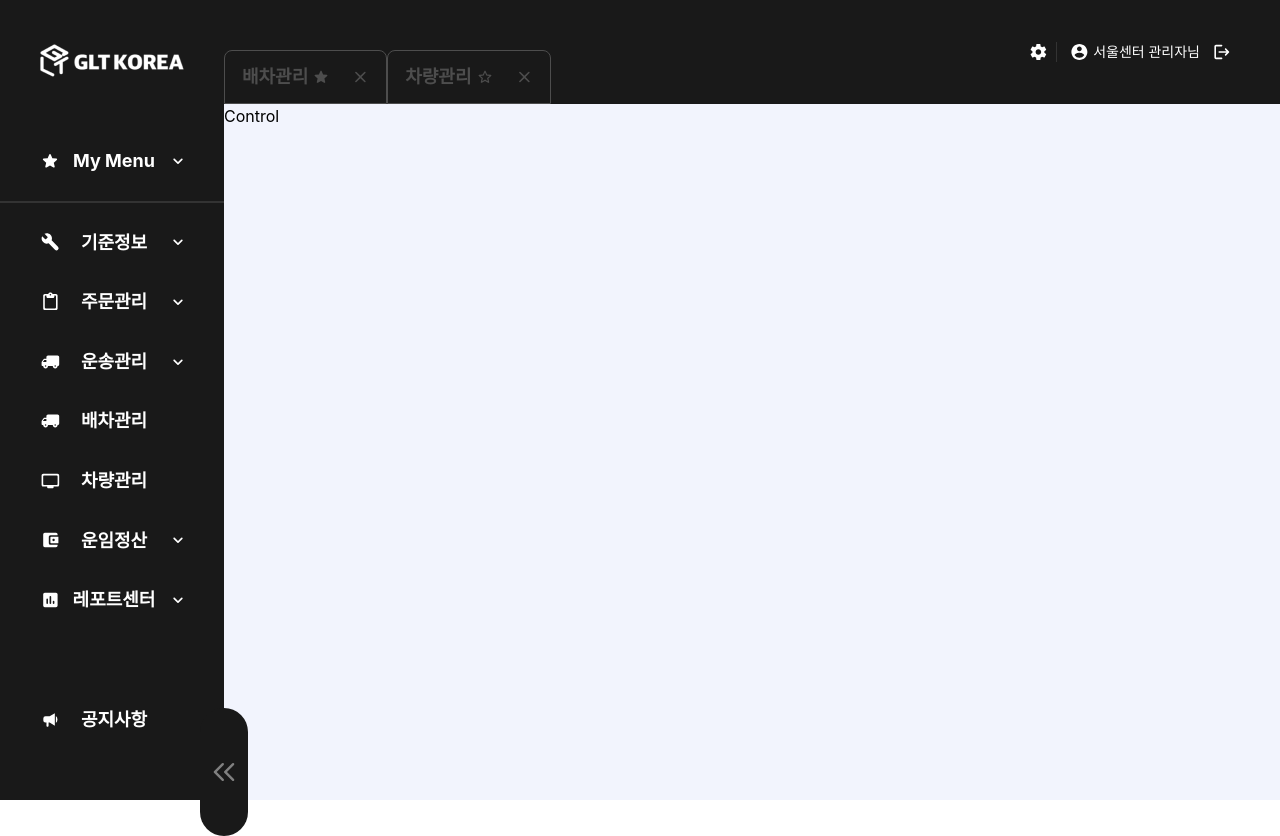
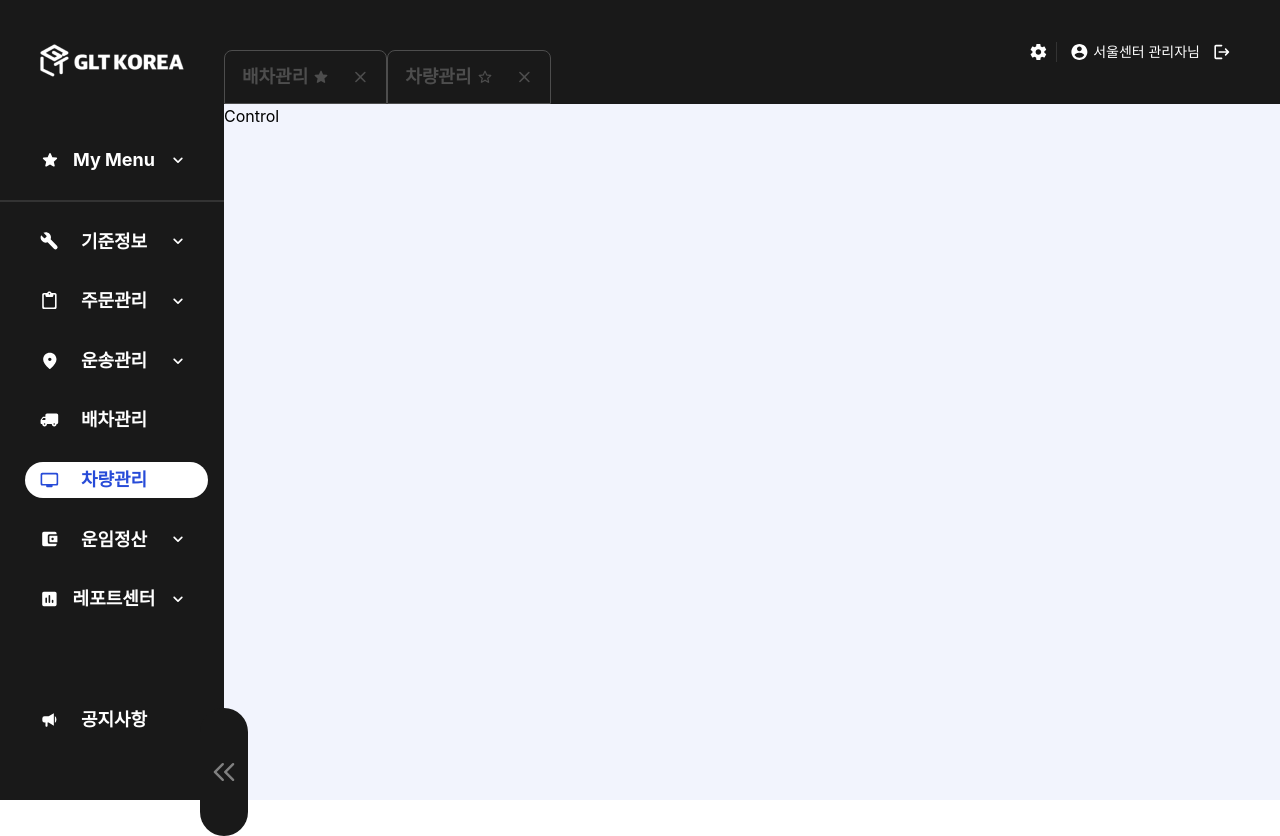
Before and after one commit to FastCampus-Final-Group2/finalproject, a Next.js app: page /control in a window 1280 px wide. Built offline with nearby package versions, Linux system fonts and the light colour scheme; a web font is replaced by a local one.

Commit message:
Fix: template.tsx를 layout으로 변경, SNB 디자인 수정 및 코드 분리

```diff
--- a/src/components/SideNavBar/SideNavBarItem/index.tsx
+++ b/src/components/SideNavBar/SideNavBarItem/index.tsx
@@ -3,7 +3,9 @@
 import Icon from "@/components/core/Icon";
 import { SIDE_NAV_BAR_LINKS } from "@/components/SideNavBar/index.constants";
 import { useSNBStateContext } from "@/contexts/SNBStateContext";
-import { useRouter } from "next/navigation";
+import { cn } from "@/utils/cn";
+import { usePathname, useRouter } from "next/navigation";
+import { buttonVariants, containerVariants, iconVariants } from "./index.variants";
 
 interface SideNavBarItemProps {
   SideNavBarInfo: (typeof SIDE_NAV_BAR_LINKS)[number];
@@ -12,19 +14,42 @@ interface SideNavBarItemProps {
 const SideNavBarItem = ({ SideNavBarInfo: { iconId, name, href, isOpenable } }: SideNavBarItemProps) => {
   const router = useRouter();
   const { isSNBOpened } = useSNBStateContext();
+  const pathname = usePathname();
+  const isPageOpened = pathname === href;
+
+  const variants = {
+    snb: isSNBOpened ? "open" : "close",
+    page: isPageOpened ? "open" : "close",
+  } as const;
 
   return (
-    <div className={isSNBOpened ? "py-[2px] pl-[25px] pr-4" : "flex justify-center"}>
+    // <div className={isSNBOpened ? "py-[2px] pl-[25px] pr-4" : "flex justify-center"}>
+    <div className={cn(containerVariants({ snb: variants.snb }))}>
       <button
         type="button"
-        className={`group flex items-center gap-2 rounded-full hover:bg-white ${isSNBOpened ? "py-[7px] pl-[15px] pr-5" : "p-2"}`}
+        // className={`group flex items-center gap-2 rounded-full hover:bg-white ${isSNBOpened ? "py-[7px] pl-[15px] pr-5" : "p-2"} ${isPageOpened && "bg-white"}`}
+        className={cn(buttonVariants({ snb: variants.snb, page: variants.page }))}
         onClick={() => router.push(href)}
       >
-        <Icon id={iconId} size={isSNBOpened ? 20 : 24} className="text-white group-hover:text-blue-500" />
+        <Icon
+          id={iconId}
+          size={isSNBOpened ? 20 : 24}
+          className={cn(iconVariants({ page: variants.page }))}
+          // className={`-translate-x-[1px] group-hover:text-blue-500 ${isPageOpened ? "text-blue-500" : "text-white"}`}
+        />
         {isSNBOpened && (
           <>
-            <span className="w-[92px] text-white text-T-18-B group-hover:text-blue-500">{name}</span>
-            {isOpenable && <Icon id="arrowDown" size={20} className="text-white" />}
+            <span
+              // className={cn(labelVariants({ page: variants.page }))}
+              className={`w-[92px] text-T-18-B group-hover:text-blue-500 ${isPageOpened ? "text-blue-500" : "text-white"}`}
+            >
+              {name}
+            </span>
+            {isOpenable ? (
+              <Icon id="arrowDown" size={20} className="text-white" />
+            ) : (
+              <div className="h-5 w-5" aria-hidden />
+            )}
           </>
         )}
       </button>
--- /dev/null
+++ b/src/components/SideNavBar/SideNavBarItem/index.variants.ts
@@ -0,0 +1,41 @@
+import { cva } from "class-variance-authority";
+
+export const containerVariants = cva("", {
+  variants: {
+    snb: {
+      open: "py-[2px] pl-[25px] pr-4",
+      close: "flex justify-center",
+    },
+  },
+});
+
+export const buttonVariants = cva(`group flex items-center gap-2 rounded-full hover:bg-white`, {
+  variants: {
+    snb: {
+      open: "py-[7px] pl-[15px] pr-5",
+      close: "justify-center p-2",
+    },
+    page: {
+      open: "bg-white",
+      close: "",
+    },
+  },
+});
+
+export const iconVariants = cva(`-translate-x-[1px] group-hover:text-blue-500`, {
+  variants: {
+    page: {
+      open: "text-blue-500",
+      close: "text-white",
+    },
+  },
+});
+
+// export const labelVariants = cva("", {
+//   variants: {
+//     page: {
+//       open: "text-blue-500",
+//       close: "text-white",
+//     },
+//   },
+// });
--- a/src/components/SideNavBar/SideNavBarList/index.tsx
+++ b/src/components/SideNavBar/SideNavBarList/index.tsx
@@ -4,7 +4,7 @@ import SideNavBarMyMenu from "@/components/SideNavBar/SideNavBarMyMenu";
 
 const SideNavBarList = () => {
   return (
-    <>
+    <div className="flex flex-1 flex-col gap-5 overflow-hidden">
       <SideNavBarMyMenu />
       <div className="h-[2px] w-full bg-gray-800" aria-hidden />
       {SIDE_NAV_BAR_LINKS.slice(0, -1).map((info) => {
@@ -12,7 +12,7 @@ const SideNavBarList = () => {
       })}
       <div className="flex-1" aria-hidden />
       <SideNavBarItem SideNavBarInfo={SIDE_NAV_BAR_LINKS[SIDE_NAV_BAR_LINKS.length - 1]} />
-    </>
+    </div>
   );
 };
 
--- a/src/components/SideNavBar/index.constants.ts
+++ b/src/components/SideNavBar/index.constants.ts
@@ -12,8 +12,7 @@ export const SIDE_NAV_BAR_LINKS = [
     isOpenable: true,
   },
   {
-    // TODO
-    iconId: "truck",
+    iconId: "place",
     name: "운송관리",
     href: "#",
     isOpenable: true,
--- a/src/components/SideNavBar/index.tsx
+++ b/src/components/SideNavBar/index.tsx
@@ -13,7 +13,7 @@ const SideNavBar = () => {
     <nav
       className={`relative z-nav flex flex-col gap-5 bg-gray-900 pb-[60px] transition-[width] duration-500 ${isSNBOpened ? "w-snb-open" : "w-snb-close"}`}
     >
-      <div className={`${isSNBOpened ? "px-10 py-9" : "px-5 py-[44px]"}`}>
+      <div className={`h-[120px] ${isSNBOpened ? "px-10 py-9" : "px-5 py-[44px]"}`}>
         <Link href="/dispatch" className="flex items-center justify-center">
           {isSNBOpened ? (
             <Image src="/logo_snb_open.png" alt="GLT Korea Logo" width={144} height={48} />
--- a/src/components/core/Icon/index.tsx
+++ b/src/components/core/Icon/index.tsx
@@ -80,7 +80,8 @@ export type IconId =
   | "flagOutlined"
   | "logout"
   | "arrowFront"
-  | "arrowBack";
+  | "arrowBack"
+  | "place";
 
 type IconSize = 14 | 16 | 18 | 20 | 24 | 28 | 32 | 40;
 
```
Also changed, not shown: public/icons.svg, src/app/(withAuth)/layout.tsx (renamed from src/app/(withAuth)/template.tsx), src/assets/icons/place.svg (added).
